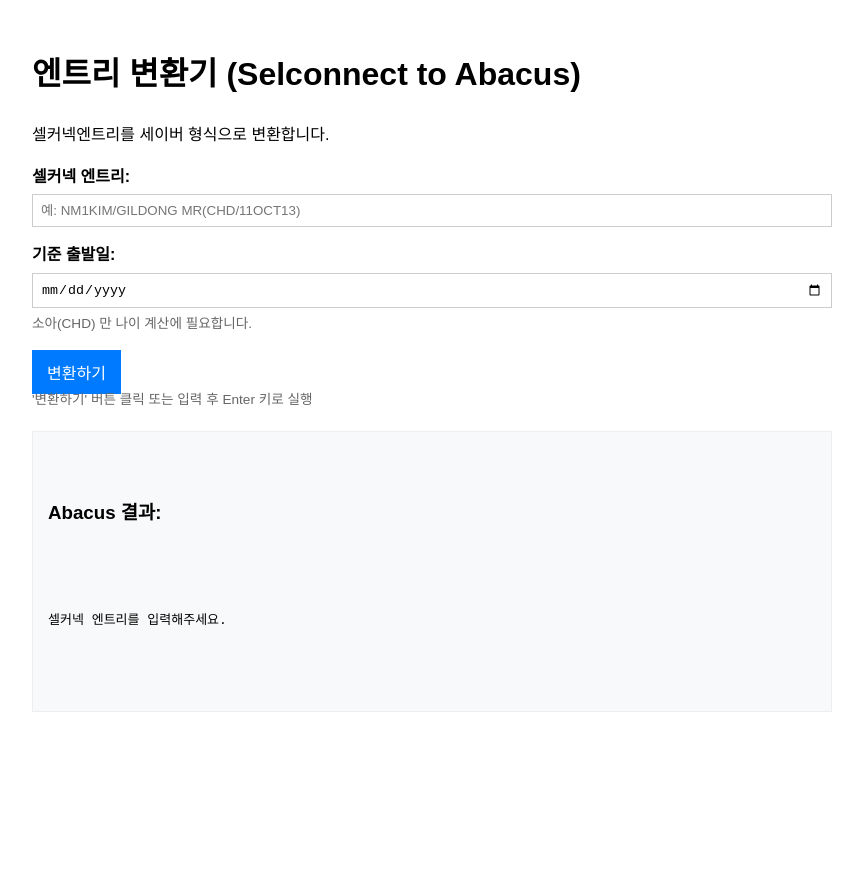
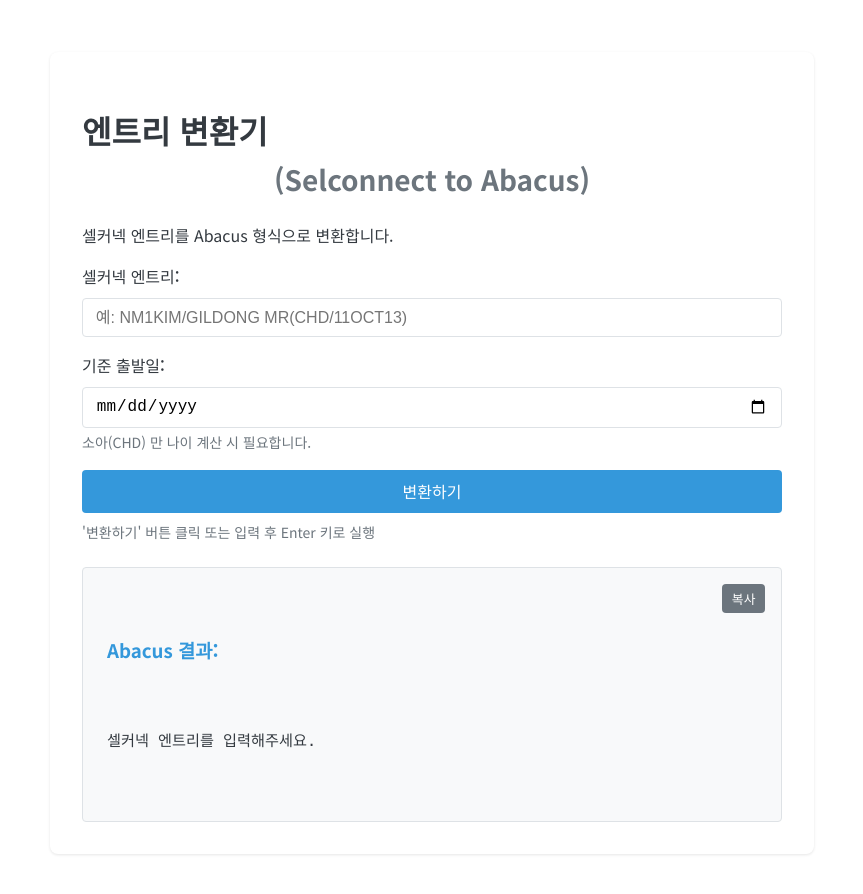
Before and after one commit to KAKNAKIAK/SeltoAba, a plain HTML site: page index.html in a window 1280 px wide. Both pictures are taken after a click on the button "변환하기". Shown: the whole page, without its empty margins (208-1071 px from the left). Before the commit the page ends 800 px from the top, so only its background shows below. Drawn offline with Linux system fonts and the light colour scheme.

Commit message:
Update index.html

```diff
--- a/index.html
+++ b/index.html
@@ -4,47 +4,138 @@
     <meta charset="UTF-8">
     <meta name="viewport" content="width=device-width, initial-scale=1.0">
     <title>엔트리 변환기 (Selconnect to Abacus)</title>
+    <link rel="preconnect" href="https://fonts.googleapis.com">
+    <link rel="preconnect" href="https://fonts.gstatic.com" crossorigin>
+    <link href="https://fonts.googleapis.com/css2?family=Noto+Sans+KR:wght@400;500;700&display=swap" rel="stylesheet">
     <style>
-        body { font-family: sans-serif; line-height: 1.6; padding: 20px; }
-        .container { max-width: 800px; margin: auto; }
-        label { display: block; margin-bottom: 5px; font-weight: bold; }
+        :root {
+            --primary-color: #3498db; /* 부드러운 파란색 */
+            --primary-hover-color: #2980b9;
+            --light-gray-color: #f8f9fa;
+            --medium-gray-color: #dee2e6;
+            --dark-gray-color: #6c757d;
+            --text-color: #343a40;
+            --border-radius: 0.25rem;
+            --box-shadow: 0 1px 3px rgba(0,0,0,0.1);
+        }
+
+        body {
+            font-family: 'Noto Sans KR', sans-serif; /* 웹 폰트 적용 */
+            line-height: 1.6;
+            padding: 20px;
+            background-color: #fff;
+            color: var(--text-color);
+            margin: 0;
+        }
+        .container {
+            max-width: 700px; /* 약간 줄임 */
+            margin: 2rem auto; /* 상하 여백 추가 */
+            padding: 2rem; /* 내부 여백 추가 */
+            background-color: #fff;
+            border-radius: calc(var(--border-radius) * 2);
+            box-shadow: var(--box-shadow);
+        }
+        label {
+            display: block;
+            margin-bottom: 0.5rem; /* 간격 조정 */
+            font-weight: 500; /* 약간 굵게 */
+        }
         input[type="text"], input[type="date"] {
             width: 100%;
-            padding: 8px;
-            margin-bottom: 15px;
-            border: 1px solid #ccc;
-            box-sizing: border-box; /* 너비 계산 시 패딩 포함 */
+            padding: 0.6rem 0.8rem; /* 패딩 조정 */
+            margin-bottom: 1rem; /* 간격 조정 */
+            border: 1px solid var(--medium-gray-color);
+            border-radius: var(--border-radius);
+            box-sizing: border-box;
+            font-size: 1rem;
+            transition: border-color 0.15s ease-in-out, box-shadow 0.15s ease-in-out;
+        }
+        input[type="text"]:focus, input[type="date"]:focus {
+             border-color: var(--primary-color);
+             outline: 0;
+             box-shadow: 0 0 0 0.2rem rgba(52, 152, 219, 0.25); /* 포커스 시 강조 */
         }
         button {
-            padding: 10px 15px;
-            background-color: #007bff;
+            padding: 0.6rem 1.2rem; /* 패딩 조정 */
             color: white;
             border: none;
+            border-radius: var(--border-radius);
             cursor: pointer;
-            font-size: 1em;
-            /* 버튼과 아래 small 태그 사이 간격 */
-            margin-bottom: 5px;
+            font-size: 1rem;
+            font-weight: 500;
+            transition: background-color 0.15s ease-in-out;
+            margin-bottom: 0.5rem; /* 기본 마진 */
         }
-        button:hover { background-color: #0056b3; }
+        button:hover {
+            opacity: 0.9;
+        }
+        #translateBtn {
+             background-color: var(--primary-color);
+             width: 100%; /* 버튼 너비 확장 */
+             margin-bottom: 0.5rem; /* 아래 small 태그와의 간격 */
+        }
+        #translateBtn:hover {
+            background-color: var(--primary-hover-color);
+        }
+        /* 복사 버튼 스타일 */
+        #copyBtn {
+            position: absolute;
+            top: 1rem;
+            right: 1rem;
+            background-color: var(--dark-gray-color);
+            color: white;
+            padding: 0.3rem 0.6rem; /* 작은 크기 */
+            font-size: 0.8rem;
+        }
+         #copyBtn:hover {
+            background-color: #5a6268;
+        }
         .output-area {
-            margin-top: 20px;
-            padding: 15px;
-            background-color: #f8f9fa;
-            border: 1px solid #eee;
-            white-space: pre-wrap; /* 결과 줄바꿈 유지 */
-            word-wrap: break-word; /* 긴 단어 줄바꿈 */
+            margin-top: 1.5rem; /* 간격 조정 */
+            padding: 1rem 1.5rem; /* 패딩 조정 */
+            background-color: var(--light-gray-color);
+            border: 1px solid var(--medium-gray-color);
+            border-radius: var(--border-radius);
+            white-space: pre-wrap;
+            word-wrap: break-word;
+            position: relative; /* 복사 버튼 위치 기준 */
+            min-height: 5em; /* 최소 높이 확보 */
         }
-        .output-area h3 { margin-top: 0; }
-         small { color: #666; font-size: 0.85em; display: block; /* 줄바꿈 및 간격 위해 */ }
-         /* 출발일 아래 small 태그와의 간격 조정 */
-         div > small { margin-top: -10px; margin-bottom: 15px; }
-
+        .output-area h3 {
+            margin-top: 0;
+            margin-bottom: 0.8rem; /* 제목과 pre 태그 간격 */
+            font-weight: 700;
+            color: var(--primary-color); /* 제목 색상 */
+        }
+        pre#abacusResult {
+            margin: 0; /* pre 태그 기본 마진 제거 */
+            font-family: Consolas, Monaco, 'Andale Mono', 'Ubuntu Mono', monospace; /* 고정폭 폰트 */
+            font-size: 0.95rem;
+            color: var(--text-color);
+        }
+        small {
+            color: var(--dark-gray-color);
+            font-size: 0.875em;
+            display: block; /* 줄바꿈 및 간격 위해 */
+            text-align: center; /* 가운데 정렬 */
+        }
+        /* 출발일 아래 small 태그 */
+        div > small {
+            margin-top: -0.8rem; /* 위쪽 간격 줄임 */
+            margin-bottom: 1rem; /* 아래쪽 간격 확보 */
+            text-align: left; /* 왼쪽 정렬 */
+        }
+         /* 버튼 아래 small 태그 */
+        button + small {
+            margin-top: 0; /* 버튼 바로 아래 붙도록 */
+             margin-bottom: 1.5rem; /* 결과 영역과의 간격 */
+        }
     </style>
 </head>
 <body>
     <div class="container">
-        <h1>엔트리 변환기 (Selconnect to Abacus) </h1>
-        <p>셀커넥엔트리를 세이버 형식으로 변환합니다.</p>
+        <h1>엔트리 변환기 <small>(Selconnect to Abacus)</small></h1>
+        <p>셀커넥 엔트리를 Abacus 형식으로 변환합니다.</p>
 
         <div>
             <label for="selconnectInput">셀커넥 엔트리:</label>
@@ -54,12 +145,14 @@
         <div>
             <label for="departureDate">기준 출발일:</label>
             <input type="date" id="departureDate">
-            <small>소아(CHD) 만 나이 계산에 필요합니다.</small>
+            <small>소아(CHD) 만 나이 계산 시 필요합니다.</small>
         </div>
 
         <button id="translateBtn">변환하기</button>
-        <small>'변환하기' 버튼 클릭 또는 입력 후 Enter 키로 실행</small>  <div class="output-area" id="outputArea" style="display: none;">
-            <h3>Abacus 결과:</h3>
+        <small>'변환하기' 버튼 클릭 또는 입력 후 Enter 키로 실행</small>
+
+        <div class="output-area" id="outputArea" style="display: none;">
+            <button id="copyBtn">복사</button> <h3>Abacus 결과:</h3>
             <pre id="abacusResult"></pre>
         </div>
     </div>
```
